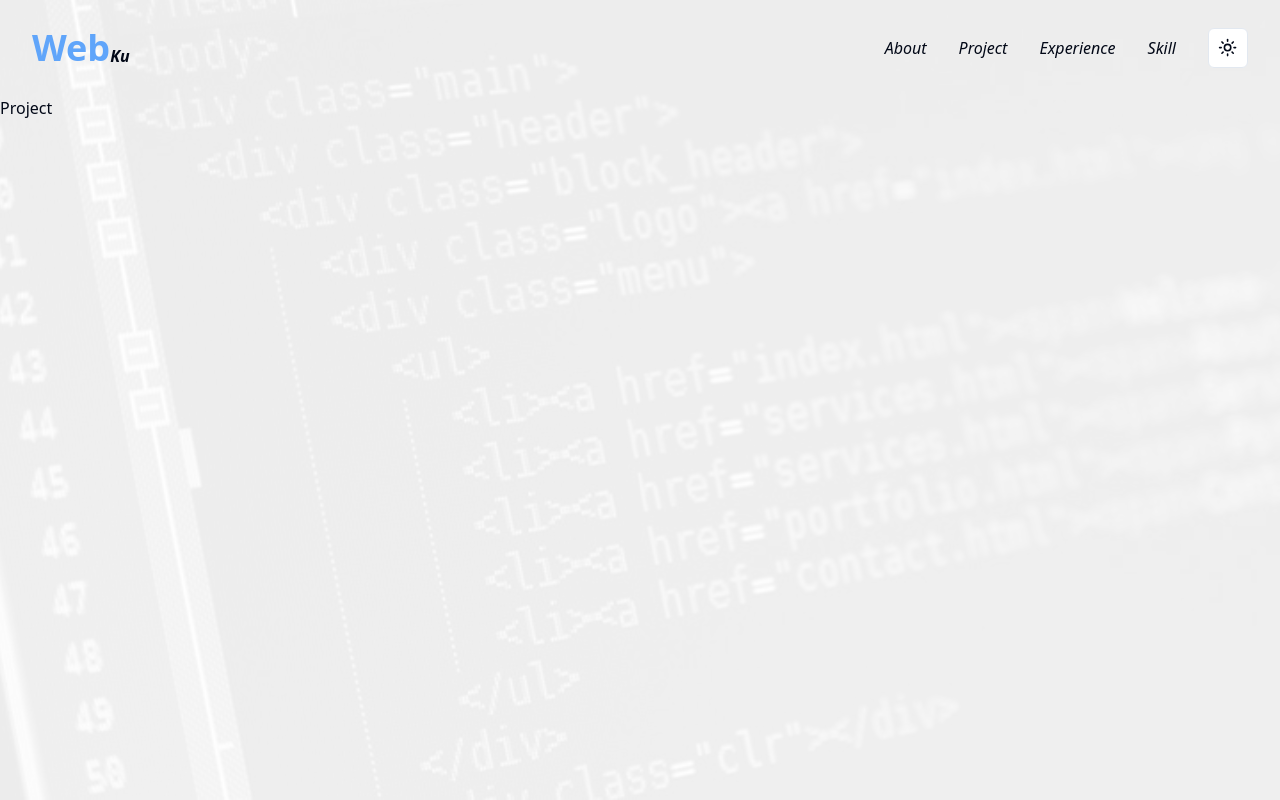
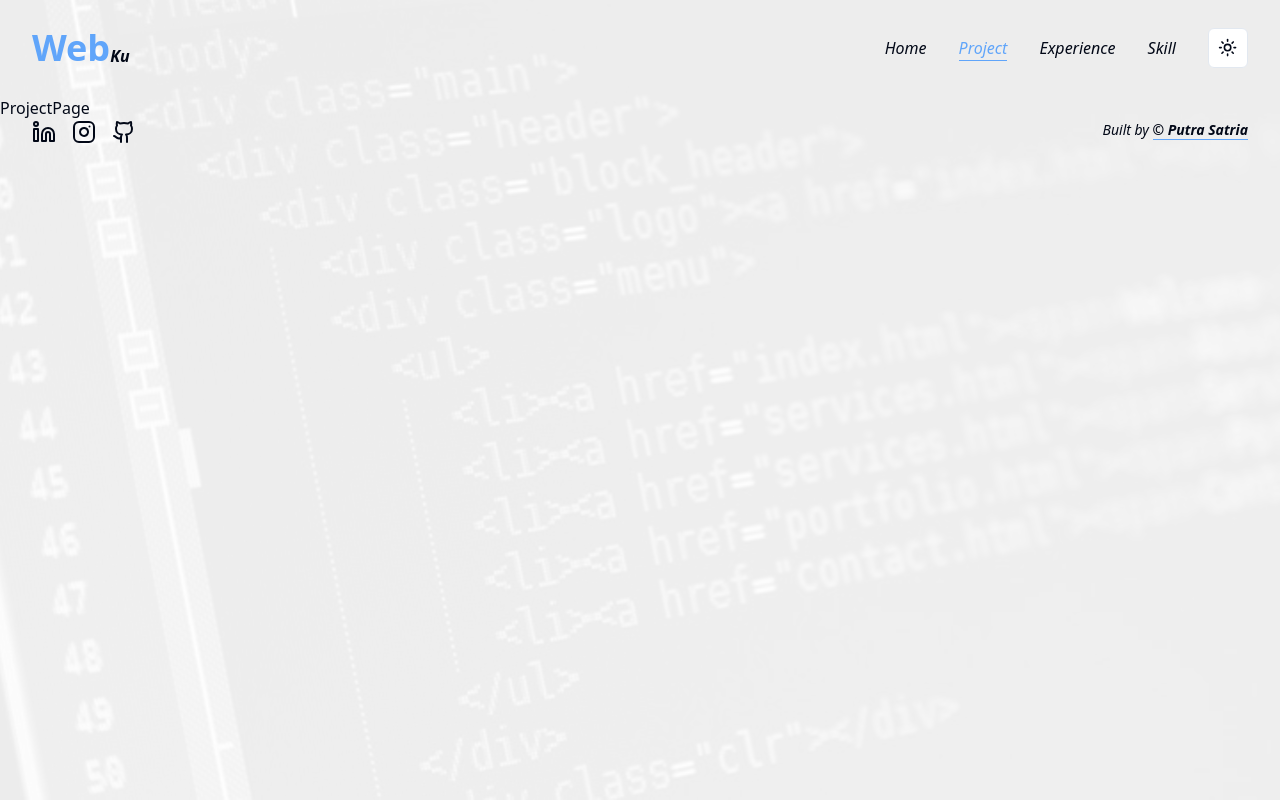
Before and after one commit to mpsalunggg/webku, a Next.js app: page /project in a window 1280 px wide. Shown: the top 800 px of the page. Built offline with nearby package versions, Linux system fonts and the light colour scheme.

Commit message:
feat: add animation

```diff
--- a/package.json
+++ b/package.json
@@ -17,6 +17,7 @@
     "@radix-ui/react-slot": "^1.0.2",
     "class-variance-authority": "^0.7.0",
     "clsx": "^2.1.0",
+    "framer-motion": "^11.0.8",
     "lucide-react": "^0.352.0",
     "next": "14.1.0",
     "next-themes": "^0.2.1",
--- a/src/app/page.tsx
+++ b/src/app/page.tsx
@@ -1,45 +1,17 @@
+import { FC } from 'react';
+import { NextPage } from 'next';
+import HomePage from '@/features/Home';
 import Main from '@/components/common/Main';
-import { Avatar, AvatarImage } from '@/components/ui/avatar';
-import { Typewriter } from 'nextjs-simple-typewriter';
+import Template from '../components/common/Template';
 
-export default function Home() {
+const Home: FC<NextPage> = () => {
   return (
     <Main className="justify-between">
-      <main className="container h-full flex md:flex-row flex-col-reverse md:items-center justify-between md:gap-0 gap-8 md:mb-0 mb-12">
-        <div className="flex flex-col gap-3 items-start">
-          <h1 className="font-bold md:text-6xl text-4xl text-blue-400 drop-shadow-lg">
-            Hello i&apos;m Putra👋
-          </h1>
-          <div className="md:text-xl text-md font-light">
-            <span>👨‍🎓 I&apos;m a fresh graduate | </span>
-            <span className="italic font-semibold">
-              <Typewriter
-                words={[
-                  'Frontend Dev',
-                  'Software Engineer',
-                  'Basketball Player'
-                ]}
-                loop={0}
-                cursor
-                cursorStyle="|"
-                typeSpeed={60}
-                deleteSpeed={50}
-                delaySpeed={1500}
-              />
-            </span>
-          </div>
-          <p className="md:text-xl text-md font-light">
-            Interested in learning new technologies and a dedicated basketball
-            fan. Take a peek at my{' '}
-            <span className="italic font-semibold text-blue-400 underline cursor-pointer">
-              resume!
-            </span>
-          </p>
-        </div>
-        <Avatar className="md:w-96 md:h-96 w-52 h-52 border-4 dark:border-white border-blue-400 shadow-lg">
-          <AvatarImage src="https://github.com/shadcn.png" />
-        </Avatar>
-      </main>
+      <Template key="home">
+        <HomePage />
+      </Template>
     </Main>
   );
-}
+};
+
+export default Home;
--- a/src/app/project/page.tsx
+++ b/src/app/project/page.tsx
@@ -1,11 +1,12 @@
-import Main from '@/components/common/Main';
 import { NextPage } from 'next';
 import { FC } from 'react';
+import ProjectPage from '@/features/Project';
+import Main from '@/components/common/Main';
 
 const Project: FC<NextPage> = () => {
   return (
     <Main>
-      <div className="h-[2000px]">Project</div>
+      <ProjectPage />
     </Main>
   );
 };
--- a/src/components/common/Footer/index.tsx
+++ b/src/components/common/Footer/index.tsx
@@ -5,7 +5,12 @@ const Footer: FC = () => {
   return (
     <footer className="w-full h-16 border-blue-400">
       <div className="container flex justify-between">
-        <div>
+        <div className="flex gap-4">
+          <Linkedin />
+          <Instagram />
+          <Github />
+        </div>
+        <div className="md:text-md text-sm">
           <p className="italic">
             Built by {''}
             <span className="font-semibold border-b border-blue-400">
@@ -13,11 +18,6 @@ const Footer: FC = () => {
             </span>
           </p>
         </div>
-        <div className="flex gap-4">
-          <Linkedin />
-          <Instagram />
-          <Github />
-        </div>
       </div>
     </footer>
   );
--- a/src/components/common/Navbar/index.tsx
+++ b/src/components/common/Navbar/index.tsx
@@ -1,15 +1,23 @@
 'use client';
 import { usePathname } from 'next/navigation';
 import { FC } from 'react';
+import { motion } from 'framer-motion';
+import Link from 'next/link';
+import { SquareMenu } from 'lucide-react';
 
 import { Menu } from '@/constants/menu';
 import { cn } from '@/lib/utils';
 import { ModeToggle } from '../ModeToggle';
-import Link from 'next/link';
-import { SquareMenu } from 'lucide-react';
 
 const Navbar: FC = () => {
+  const path = usePathname();
   return (
+    // <motion.div
+    //   initial={{ y: -20, opacity: 0 }}
+    //   animate={{ y: 0, opacity: 1 }}
+    //   exit={{ y: -20, opacity: 0 }}
+    //   transition={{ ease: 'easeInOut', duration: 1 }}
+    // >
     <header className="h-24 flex items-center sticky top-0">
       <div className="container flex items-center justify-between">
         <div>
@@ -27,7 +35,10 @@ const Navbar: FC = () => {
               key={item.id}
               href={item.path}
               className={cn(
-                'hover:text-blue-400 cursor-pointer hover:border-b hover:border-blue-400 duration-100'
+                'hover:text-blue-400 cursor-pointer hover:border-b hover:border-blue-400 duration-100',
+                item.path === path
+                  ? 'border-b border-blue-400 text-blue-400'
+                  : ''
               )}
             >
               {item.name}
@@ -37,6 +48,7 @@ const Navbar: FC = () => {
         </div>
       </div>
     </header>
+    // </motion.div>
   );
 };
 export default Navbar;
--- /dev/null
+++ b/src/components/common/Template/index.tsx
@@ -0,0 +1,14 @@
+'use client';
+import { motion } from 'framer-motion';
+
+export default function Template({ children }: { children: React.ReactNode }) {
+  return (
+    <motion.div
+      initial={{ y: -20, opacity: 0 }}
+      animate={{ y: 0, opacity: 1 }}
+      transition={{ ease: 'easeInOut', duration: 0.75 }}
+    >
+      {children}
+    </motion.div>
+  );
+}
--- a/src/constants/menu.ts
+++ b/src/constants/menu.ts
@@ -3,7 +3,7 @@ import { MenuType } from '@/types/menu';
 export const Menu: MenuType[] = [
   {
     id: 1,
-    name: 'About',
+    name: 'Home',
     path: '/'
   },
   {
--- /dev/null
+++ b/src/features/Home/index.tsx
@@ -0,0 +1,38 @@
+import { Typewriter } from 'nextjs-simple-typewriter';
+
+const HomePage = () => {
+  return (
+    <main className="container h-full flex md:flex-row flex-col-reverse md:items-center justify-center md:gap-0 gap-8 mb-12">
+      <div className="flex flex-col gap-3 items-center">
+        <h1 className="font-bold md:text-6xl text-4xl text-blue-400 drop-shadow-lg">
+          Hello i&apos;m Putra👋
+        </h1>
+        <div className="md:text-xl text-md font-light">
+          <span>👨‍🎓 I&apos;m a fresh graduate | </span>
+          <span className="italic font-semibold">
+            <Typewriter
+              words={['Frontend Dev', 'Software Engineer', 'Basketball Player']}
+              loop={0}
+              cursor
+              cursorStyle="|"
+              typeSpeed={60}
+              deleteSpeed={50}
+              delaySpeed={1500}
+            />
+          </span>
+        </div>
+        <p className="md:text-xl text-md font-light text-center">
+          Interested in learning new technologies and a dedicated basketball
+          fan. Take a peek at my{' '}
+          <span className="italic font-semibold text-blue-400 underline cursor-pointer">
+            resume!
+          </span>
+        </p>
+      </div>
+      {/* <Avatar className="md:w-96 md:h-96 w-52 h-52 border-4 dark:border-white border-blue-400 shadow-lg">
+          <AvatarImage src="/profile.svg" />
+        </Avatar> */}
+    </main>
+  );
+};
+export default HomePage;
--- /dev/null
+++ b/src/features/Project/index.tsx
@@ -0,0 +1,4 @@
+const ProjectPage = () => {
+  return <div>ProjectPage</div>;
+};
+export default ProjectPage;
```
Also changed, not shown: public/profile.svg (added).
